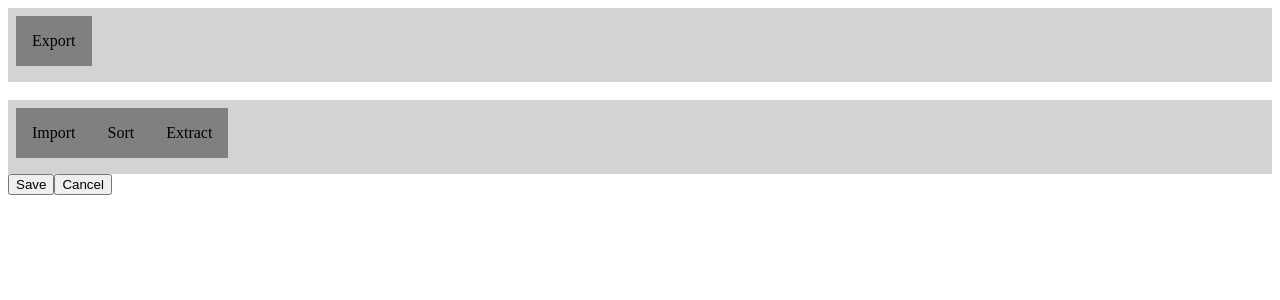
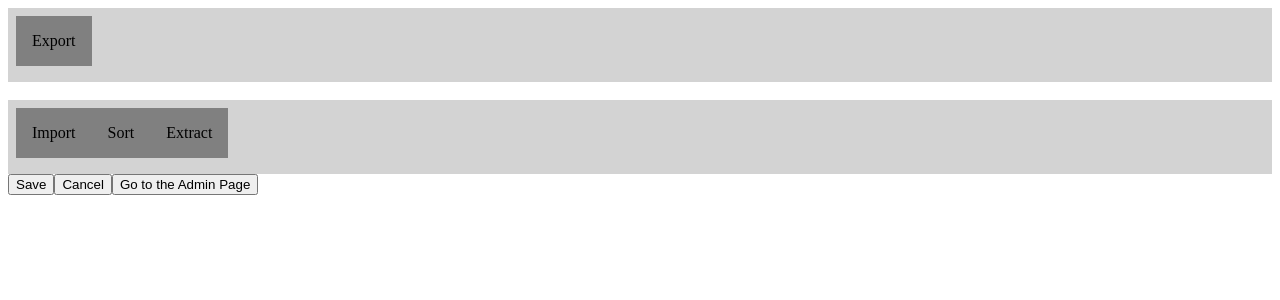
Before and after one commit to azukimochi/workflow, a React (Create React App) app: page /workflow in a window 1280 px wide. Shown: the top 300 px of the page. Built offline with nearby package versions, Linux system fonts and the light colour scheme.

Commit message:
Added in button to redirect from workflow to admin page

```diff
--- a/src/pages/WorkflowList/WorkflowList.js
+++ b/src/pages/WorkflowList/WorkflowList.js
@@ -140,6 +140,11 @@ class WorkflowList extends Component {
         this.closeModal()
     }
 
+    goToAdminPage = event => {
+        event.preventDefault()
+        this.props.history.push("/")
+    }
+
     openModal = () => {
         this.setState({modalIsOpen: true},
         () => console.log("modal is open"));
@@ -153,8 +158,6 @@ class WorkflowList extends Component {
         this.setState({modalIsOpen: false});
       }
 
-    // Normally you would want to split things out into separate components.
-    // But in this example everything is just done in one place for simplicity
     render() {
         if (this.state.availableActions && this.state.selectedActions) {
         return (
@@ -227,6 +230,7 @@ class WorkflowList extends Component {
             <div>
                 <button onClick={this.handleSave}>Save</button>
                 <button onClick={this.openModal}>Cancel</button>
+                <button onClick={this.goToAdminPage}>Go to the Admin Page</button>
                 </div>
 
             <div>
@@ -235,7 +239,6 @@ class WorkflowList extends Component {
             closeModal={this.closeModal}
             handleDiscard={this.handleDiscard}
           />
-
             </div>
     </div>
         )
```
